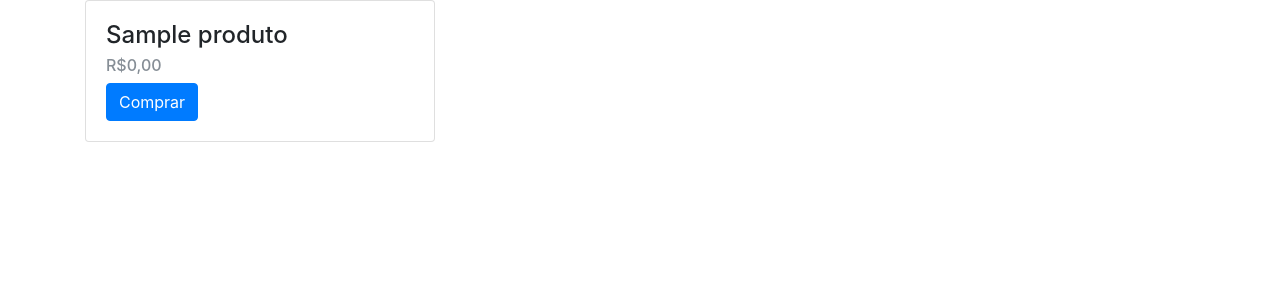
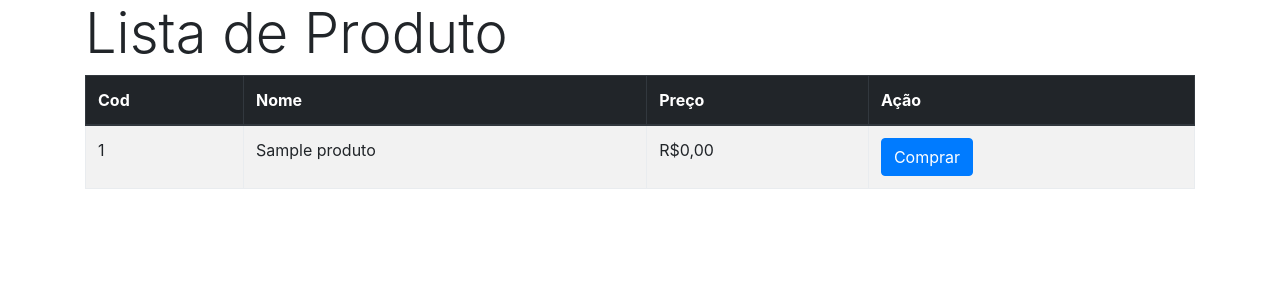
Before and after one commit to moraes3000/projeto-6ads, a PHP site: page / in a window 1280 px wide. Shown: the top 300 px of the page. Run offline with PHP 8.4, Linux system fonts and the light colour scheme; tables that the repository leaves empty or names only in its code hold one stand-in row (values such as "Sample post").

Commit message:
ajustes carrinho de compra

```diff
--- a/venda/cad-venda.php
+++ b/venda/cad-venda.php
@@ -11,12 +11,15 @@
 //
 require '../conexao/conexao.php';
 require '../base/header.php';
-$sql = 'SELECT * FROM produto';
+
+//$sql = "SELECT * FROM `produto` WHERE pro_nome LIKE '%$pesquisa%'";
+$sql = "SELECT * FROM produto";
 $statement = $conn->prepare($sql);
 $statement->execute();
 $rows = $statement->fetchAll(PDO::FETCH_OBJ); ?>
     <div class="container">
         <h1 class="display-4">Lista de Produto</h1>
+
         <table class="table table-striped table-bordered  table-hover">
             <thead class="thead-dark">
 
--- a/venda/carrinho-compra/index.php
+++ b/venda/carrinho-compra/index.php
@@ -12,23 +12,37 @@ $products = getProducts($pdoConnection);
 
 </head>
 <body>
+
 	<div class="container">
-		<div class="row">
-			<?php foreach($products as $product) : ?>
-				<div class="col-4">
-					<div class="card">
-						<div class="card-body">
-							 <h4 class="card-title"><?php echo $product['pro_nome']?></h4>
-							 <h6 class="card-subtitle mb-2 text-muted">
-							  	R$<?php echo number_format($product['pro_venda'], 2, ',', '.')?>
-							 </h6>
 
-							 <a class="btn btn-primary" href="carrinho.php?acao=add&id=<?php echo $product['pro_id']?>" class="card-link">Comprar</a>
-						</div>
-					</div>
-				</div>
+            <h1 class="display-4">Lista de Produto</h1>
 
-			<?php endforeach;?>
+            <table class="table table-striped table-bordered  table-hover">
+                <thead class="thead-dark">
+
+                <tr>
+                    <th scope="col">Cod</th>
+                    <th scope="col">Nome</th>
+                    <th scope="col">Preço</th>
+
+                    <th scope="col">Ação</th>
+
+                </tr>
+
+                </thead>
+                <tbody>
+                <?php foreach($products as $product) : ?>
+                <tr>
+                    <td><?php echo $product['pro_id']?></td>
+                    <td><?php echo $product['pro_nome']?></td>
+                    <td>	R$<?php echo number_format($product['pro_venda'], 2, ',', '.')?></td>
+                    <td> <a class="btn btn-primary" href="carrinho.php?acao=add&id=<?php echo $product['pro_id']?>" class="card-link">Comprar</a></td>
+
+                </tr>
+                <?php endforeach;?>
+                </tbody>
+
+
 		</div>
 	</div>
 
```
